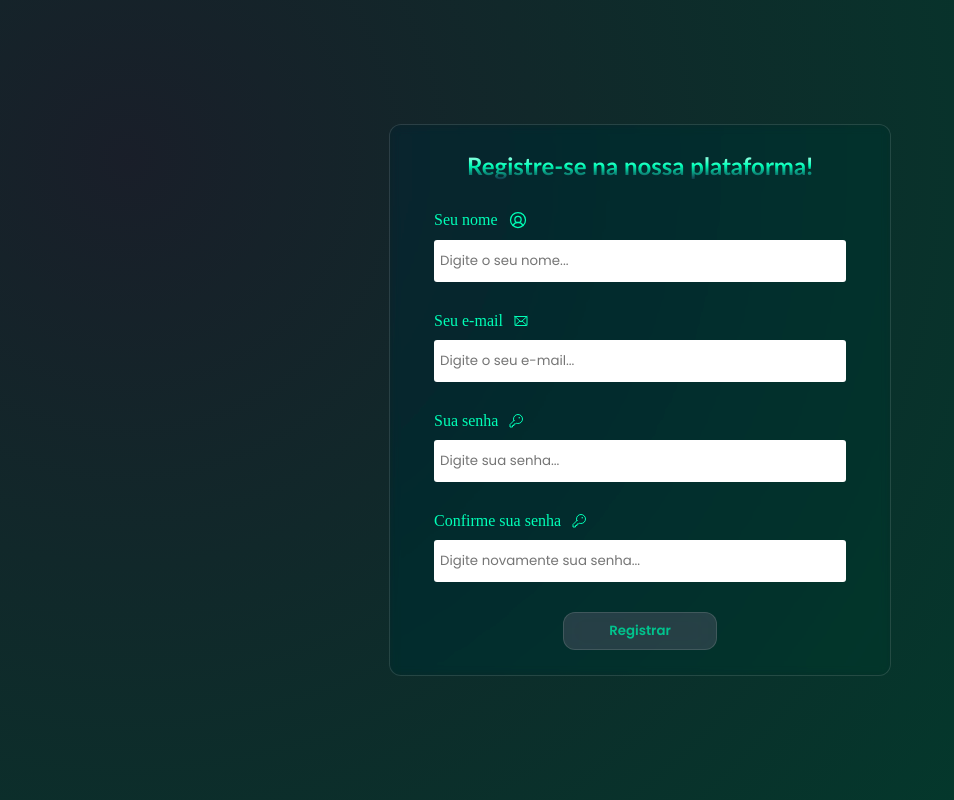
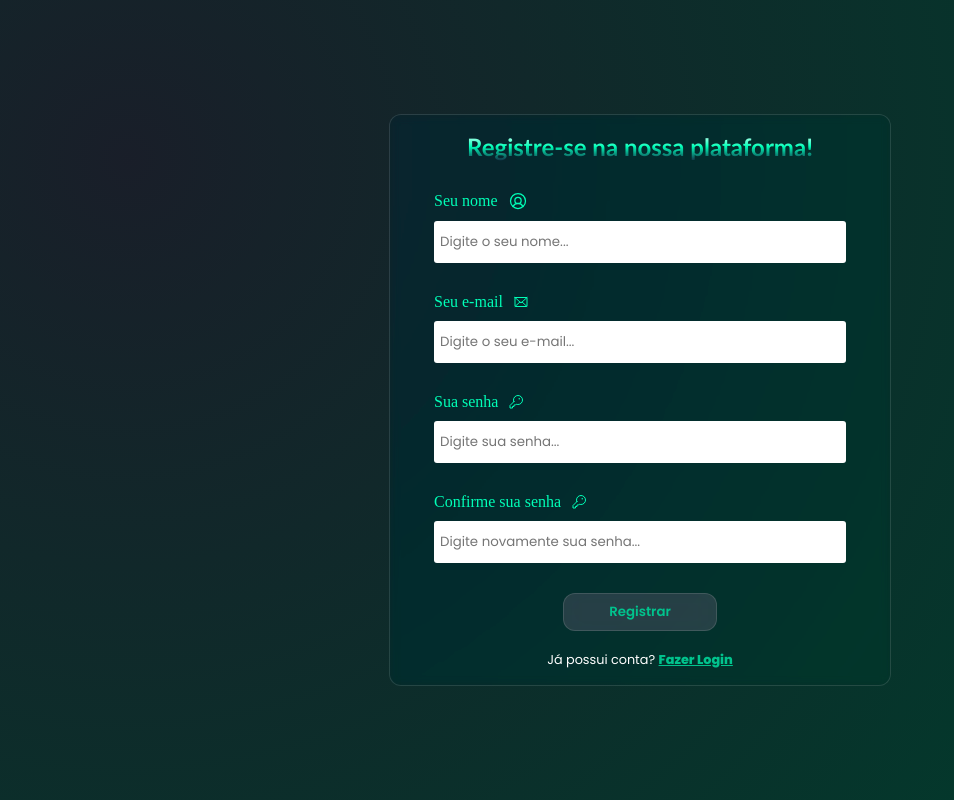
Before and after one commit to Julio-Norberto/emerald, a React (Vite) app: page /register in a window 1280 px wide. Shown: the whole page, without its empty margins (0-954 px from the left). Built offline with nearby package versions, Linux system fonts and the light colour scheme.

Commit message:
create login link in register page

```diff
--- a/src/pages/Register/Register.css
+++ b/src/pages/Register/Register.css
@@ -10,7 +10,7 @@
 
 .form-card {
     width: 500px;
-    height: 550px;
+    height: 570px;
     display: flex;
     flex-direction: column;
     justify-content: center;
@@ -79,3 +79,18 @@
     padding: 8px 75px;
     cursor: pointer;
 }
+
+.login-link-p {
+    margin-top: 20px;
+    font-family: 'Poppins', sans-serif;
+    font-size: 0.8em;
+}
+
+.login-link {
+    color: #01C38D;
+    font-weight: bold;
+}
+
+.login-link:hover {
+    color: #0cfbb7;
+}
--- a/src/pages/Register/index.tsx
+++ b/src/pages/Register/index.tsx
@@ -26,6 +26,8 @@ export default function Register() {
                     <input type="password" name="password" id="password" placeholder="Digite novamente sua senha..." />
                 </div>
                 <input className='btn-register' type="submit" value="Registrar" />
+
+                <p className='login-link-p'>Já possui conta? <a className='login-link' target="_blank" href="/login">Fazer Login</a> </p>
             </form>
         </div>
     )
```
